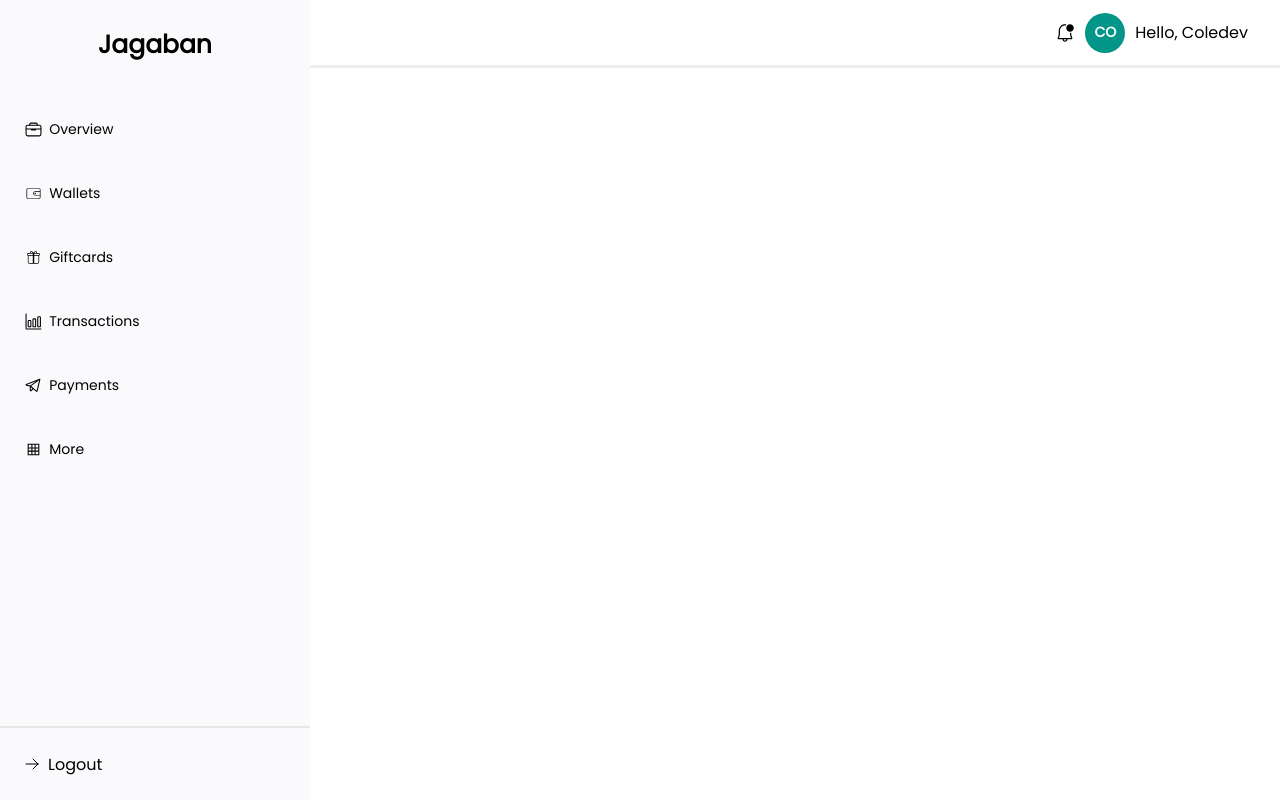
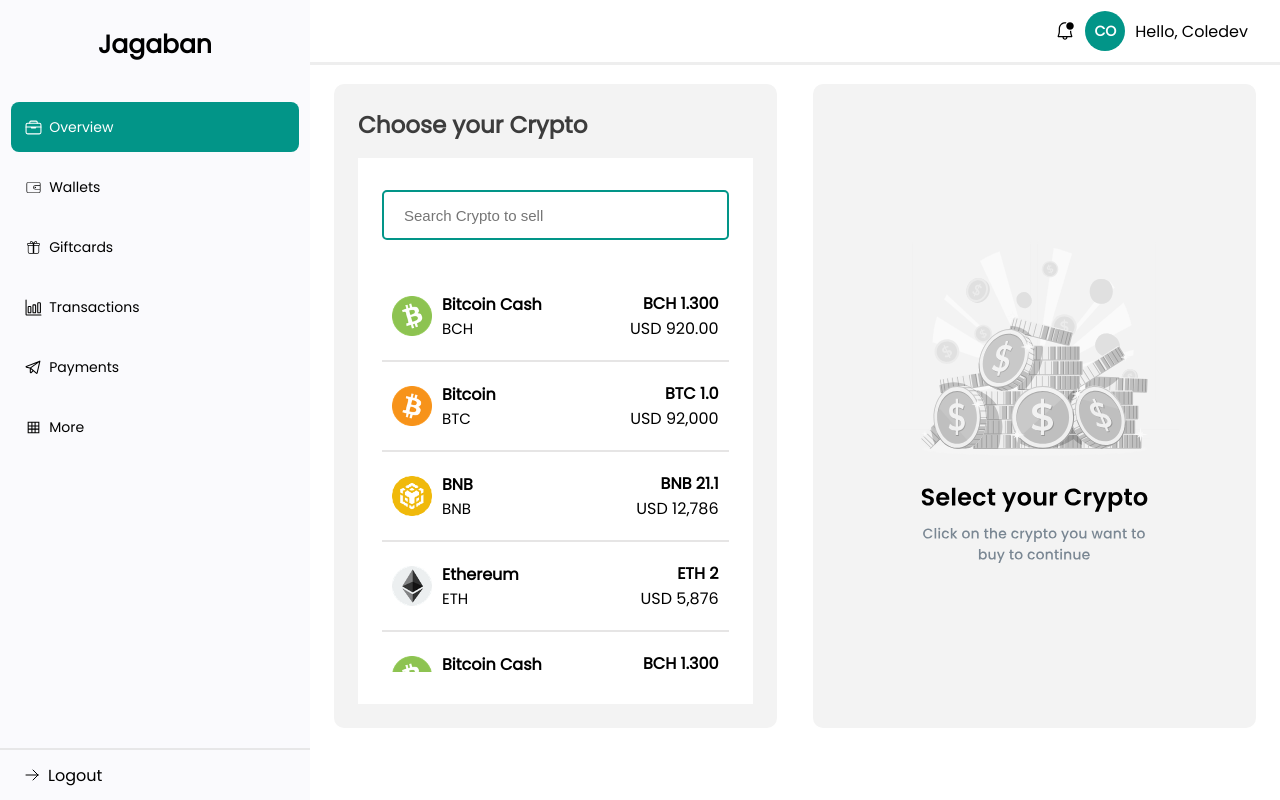
Before and after one commit to collins-cl/edegx2.0, a React (Vite) app: page /overview/sell in a window 1280 px wide. Built offline with nearby package versions, Linux system fonts and the light colour scheme.

Commit message:
dashboard: progress 75%

```diff
--- a/src/App.css
+++ b/src/App.css
@@ -1,6 +1,7 @@
 * {
   padding: 0;
   margin: 0;
+  box-sizing: border-box;
   list-style: none;
   text-decoration: none;
 }
--- a/src/App.jsx
+++ b/src/App.jsx
@@ -1,5 +1,10 @@
 import "./App.css";
-import { BrowserRouter as Router, Routes, Route } from "react-router-dom";
+import {
+  BrowserRouter as Router,
+  Routes,
+  Route,
+  Navigate,
+} from "react-router-dom";
 import Overview from "./pages/Overview/Overview";
 import Sidebar from "./components/sidebar/Sidebar";
 import Topbar from "./components/Topbar/Topbar";
@@ -8,6 +13,7 @@ import Giftcards from "./pages/Giftcards/Giftcards";
 import Transactions from "./pages/Transactions/Transactions";
 import Payments from "./pages/Payments/Payments";
 import More from "./pages/More/More";
+import Sell from "./pages/Sell/Sell";
 
 function App() {
   return (
@@ -17,7 +23,9 @@ function App() {
         <div className="right-pane">
           <Topbar />
           <Routes>
-            <Route path="/" element={<Overview />} />
+            <Route path="/" element={<Navigate to="/overview" replace />} />
+            <Route path="/overview" element={<Overview />} />
+            <Route path="/overview/sell" element={<Sell />} />
             <Route path="/wallets" element={<Wallets />} />
             <Route path="/giftcards" element={<Giftcards />} />
             <Route path="/transactions" element={<Transactions />} />
--- a/src/components/Hero/Hero.scss
+++ b/src/components/Hero/Hero.scss
@@ -2,7 +2,7 @@
   .hero-cnt {
     .banner {
       width: 100%;
-      background-color:  #029588;
+      background-color: #029588;
       height: 180px;
       border-radius: 10px;
       color: white;
@@ -46,6 +46,27 @@
                 align-items: center;
                 border-radius: 3px;
                 cursor: pointer;
+              }
+
+              .set-currency {
+                position: absolute;
+                left: 0;
+                margin-left: -15px;
+                margin-top: 5px;
+                z-index: 2;
+                background-color: rgba(255, 255, 255, 0.633);
+                color: black;
+                width: 80px;
+                height: fit-content;
+                padding: 10px;
+                display: flex;
+                flex-direction: column;
+                gap: 5px;
+
+                p {
+                  font-size: 15px;
+                  cursor: pointer;
+                }
               }
             }
           }
@@ -98,7 +119,7 @@
         align-items: center;
         cursor: pointer;
         overflow: hidden;
-        background-color:  #029588;
+        background-color: #029588;
         color: white;
 
         .section {
--- a/src/components/Quickaction/QuickAction.jsx
+++ b/src/components/Quickaction/QuickAction.jsx
@@ -1,5 +1,5 @@
 import "../Quickaction/QuickAction.scss";
-import { Link } from "react-router-dom";
+import { Link, Outlet } from "react-router-dom";
 import {
   MdArrowDownward,
   MdArrowUpward,
@@ -12,6 +12,8 @@ import Carousel from "../Carousel/Carousel";
 import Cryptos from "../Cryptos/Cryptos";
 
 const QuickAction = () => {
+  // const location = useLocation();
+
   return (
     <div className="quickaction">
       <div className="quick-act-title">Quick Action</div>
@@ -24,7 +26,7 @@ const QuickAction = () => {
           <p>Buy Crypto</p>
         </Link>
 
-        <Link to="">
+        <Link to="sell">
           <div className="icon-case">
             <MdArrowOutward className="icon" />
           </div>
@@ -67,6 +69,7 @@ const QuickAction = () => {
       <div className="cryptos-wrapper">
         <Cryptos />
       </div>
+      <Outlet />
     </div>
   );
 };
--- a/src/components/Quickaction/QuickAction.scss
+++ b/src/components/Quickaction/QuickAction.scss
@@ -38,6 +38,14 @@
 
       &:hover {
         background-color: #029588;
+      }
+
+      &:nth-child(1) {
+        cursor: not-allowed;
+      }
+
+      &:nth-child(3) {
+        cursor: not-allowed;
       }
 
       &:nth-child(1) .icon-case {
--- a/src/components/sidebar/Sidebar.jsx
+++ b/src/components/sidebar/Sidebar.jsx
@@ -14,7 +14,7 @@ const Sidebar = () => {
 
         <div className="side-tag">
           <div className="side-tag-li">
-            <NavLink to="/">
+            <NavLink to="/overview">
               <IoBriefcaseOutline className="icon" /> <p>Overview</p>
             </NavLink>
             <NavLink to="/wallets">
--- a/src/components/sidebar/Sidebar.scss
+++ b/src/components/sidebar/Sidebar.scss
@@ -3,6 +3,7 @@
   width: 310px;
   height: 100vh;
   overflow-y: scroll;
+  overflow-x: hidden;
   background-color: rgb(250, 250, 253);
 
   &::-webkit-scrollbar {
@@ -39,7 +40,7 @@
         gap: 10px;
 
         a {
-          height: 40px;
+          height: 50px;
           padding: 7px 1em;
           display: flex;
           align-items: center;
@@ -77,7 +78,7 @@
 
       .side-p-container {
         width: 100%;
-        height: 40px;
+        height: 50px;
         padding: 1em;
         margin-left: 8px;
         display: flex;
--- /dev/null
+++ b/src/pages/Sell/Sell.jsx
@@ -0,0 +1,139 @@
+import "../Sell/Sell.scss";
+import EmptyState from "../../assets/empty-state.svg";
+import BCH from "../../assets/coins/BCH.png";
+import BTC from "../../assets/coins/BTC.png";
+import BNB from "../../assets/coins/BNB.png";
+import ETH from "../../assets/coins/ETH.png";
+import Positive from "../../assets/positive-graph.svg";
+
+const Sell = () => {
+  const tokenInfo = [
+    {
+      image: BCH,
+      name: "Bitcoin Cash",
+      coin: "BCH",
+      price: "432",
+      chartType: Positive,
+      balance: "1.300",
+      usd: "920.00",
+    },
+    {
+      image: BTC,
+      name: "Bitcoin",
+      coin: "BTC",
+      price: "92,000",
+      chartType: Positive,
+      balance: "1.0",
+      usd: "92,000",
+    },
+    {
+      image: BNB,
+      name: "BNB",
+      coin: "BNB",
+      price: "698",
+      chartType: Positive,
+      balance: "21.1",
+      usd: "12,786",
+    },
+    {
+      image: ETH,
+      name: "Ethereum",
+      coin: "ETH",
+      price: "2987",
+      chartType: Positive,
+      balance: "2",
+      usd: "5,876",
+    },
+    {
+      image: BCH,
+      name: "Bitcoin Cash",
+      coin: "BCH",
+      price: "432",
+      chartType: Positive,
+      balance: "1.300",
+      usd: "920.00",
+    },
+    {
+      image: BTC,
+      name: "Bitcoin",
+      coin: "BTC",
+      price: "92,000",
+      chartType: Positive,
+      balance: "1.00000",
+      usd: "92,000",
+    },
+    {
+      image: BNB,
+      name: "BNB",
+      coin: "BNB",
+      price: "698",
+      chartType: Positive,
+      balance: "21.1",
+      usd: "12,786",
+    },
+    {
+      image: ETH,
+      name: "Ethereum",
+      coin: "ETH",
+      price: "2987",
+      chartType: Positive,
+      balance: "2",
+      usd: "5,876",
+    },
+  ];
+  return (
+    <div className="sell">
+      <div className="wrapper">
+        <div className="tokens">
+          <div className="container">
+            <div className="title">Choose your Crypto</div>
+
+            <div className="token">
+              <div className="search-tkn">
+                <input
+                  type="text"
+                  name=""
+                  placeholder="Search Crypto to sell"
+                />
+              </div>
+
+              <div className="tokens-list">
+                {tokenInfo &&
+                  tokenInfo.map((token, id) => (
+                    <li key={id}>
+                      <div className="tkn">
+                        <div className="logo">
+                          <img src={token.image} alt="" />
+                        </div>
+
+                        <div className="details">
+                          <div className="tkn-name">{token.name}</div>
+
+                          <div className="tkn-sym">{token.coin}</div>
+                        </div>
+                      </div>
+
+                      <div className="bal">
+                        <div className="tkn-bal">
+                          {token.coin} {token.balance}
+                        </div>
+                        <div className="usd-equ">USD {token.usd}</div>
+                      </div>
+                    </li>
+                  ))}
+              </div>
+            </div>
+          </div>
+        </div>
+
+        <div className="action">
+          <div className="sel-crypto-nil">
+            <img src={EmptyState} alt="" />
+          </div>
+        </div>
+      </div>
+    </div>
+  );
+};
+
+export default Sell;
--- /dev/null
+++ b/src/pages/Sell/Sell.scss
@@ -0,0 +1,116 @@
+.sell {
+  padding: 1.5em;
+  margin-top: 60px;
+  .wrapper {
+    display: flex;
+    justify-content: space-between;
+    margin: auto;
+
+    .tokens,
+    .action {
+      width: 48%;
+      border-radius: 10px;
+      padding: 1.5em;
+      background-color: rgb(243, 243, 243);
+    }
+
+    .tokens {
+      .container {
+        .title {
+          font-size: 23px;
+          font-weight: bold;
+          color: rgb(60, 60, 60);
+        }
+
+        .token {
+          margin-top: 1em;
+          padding: 2em 1.5em;
+          background-color: white;
+
+          .search-tkn {
+            position: relative;
+
+            input {
+              width: 100%;
+              height: 50px;
+              border-radius: 5px;
+              padding: 0 10px 0 20px;
+              border: 2px solid #029588;
+              font-size: 15px;
+              outline: none;
+
+              &::placeholder {
+                font-size: 15px;
+              }
+            }
+          }
+
+          .tokens-list {
+            margin-top: 2em;
+            height: 50vh;
+            overflow-y: scroll;
+
+            &::-webkit-scrollbar {
+              display: none;
+            }
+
+            li {
+              cursor: pointer;
+              display: flex;
+              justify-content: space-between;
+              align-items: center;
+              height: 90px;
+              padding: 0 10px;
+              border-bottom: 2px solid rgba(176, 175, 175, 0.321);
+
+              .tkn {
+                display: flex;
+                gap: 10px;
+                align-items: center;
+
+                .logo {
+                  width: 40px;
+                  height: 40px;
+
+                  img {
+                    width: 100%;
+                    height: 100%;
+                    object-fit: cover;
+                  }
+                }
+
+                .details {
+                  .tkn-name {
+                    font-weight: bold;
+                  }
+
+                  .tkn-sym {
+                    font-size: 15px;
+                  }
+                }
+              }
+
+              .bal {
+                div {
+                  width: 110px;
+                  display: flex;
+                  justify-content: flex-end;
+                  align-items: center;
+                }
+                .tkn-bal {
+                  font-weight: bold;
+                }
+              }
+            }
+          }
+        }
+      }
+    }
+
+    .action {
+      display: flex;
+      justify-content: center;
+      align-items: center;
+    }
+  }
+}
```
Also changed, not shown: src/components/Hero/Hero.jsx (+52 -8 lines), src/assets/empty-state.svg (added).
